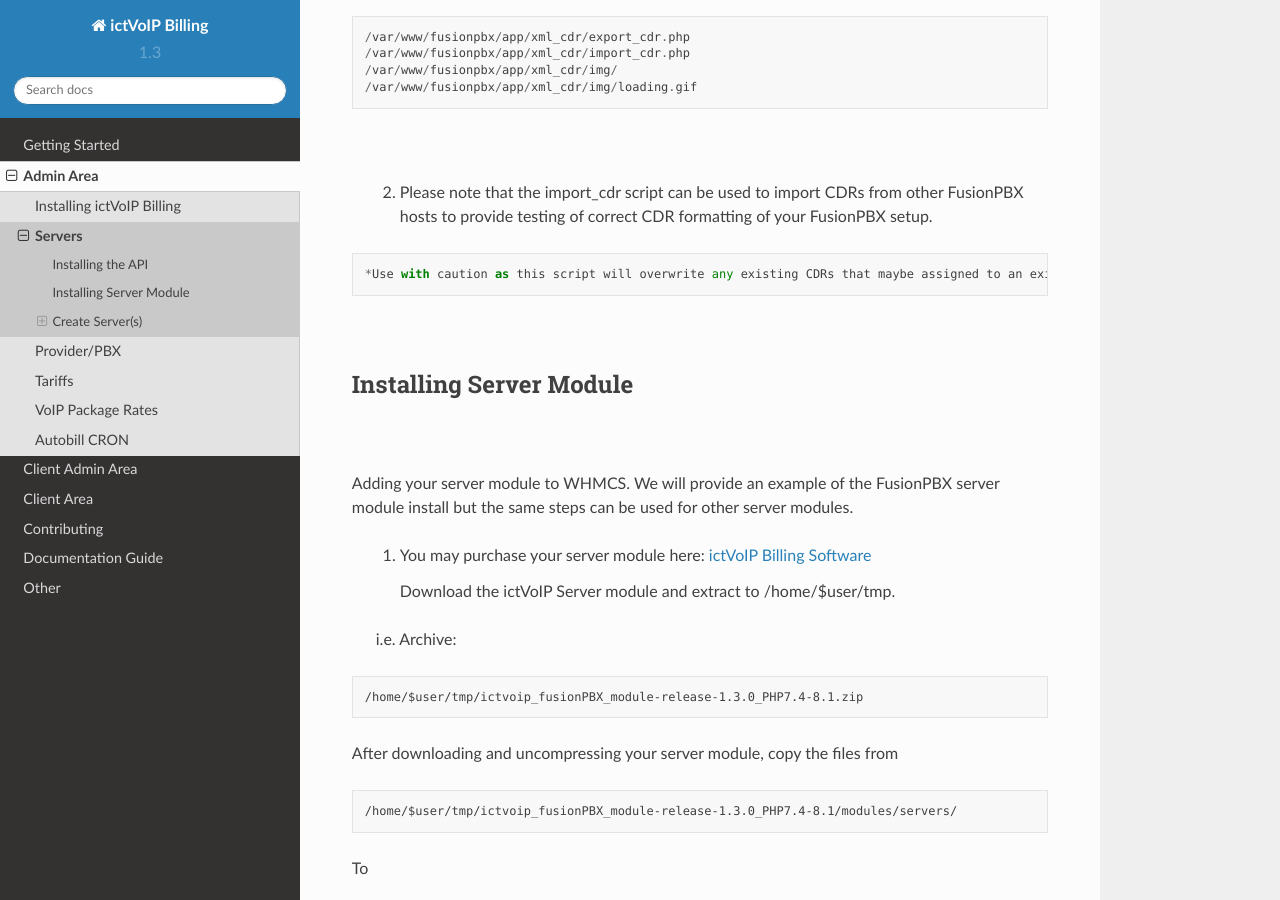
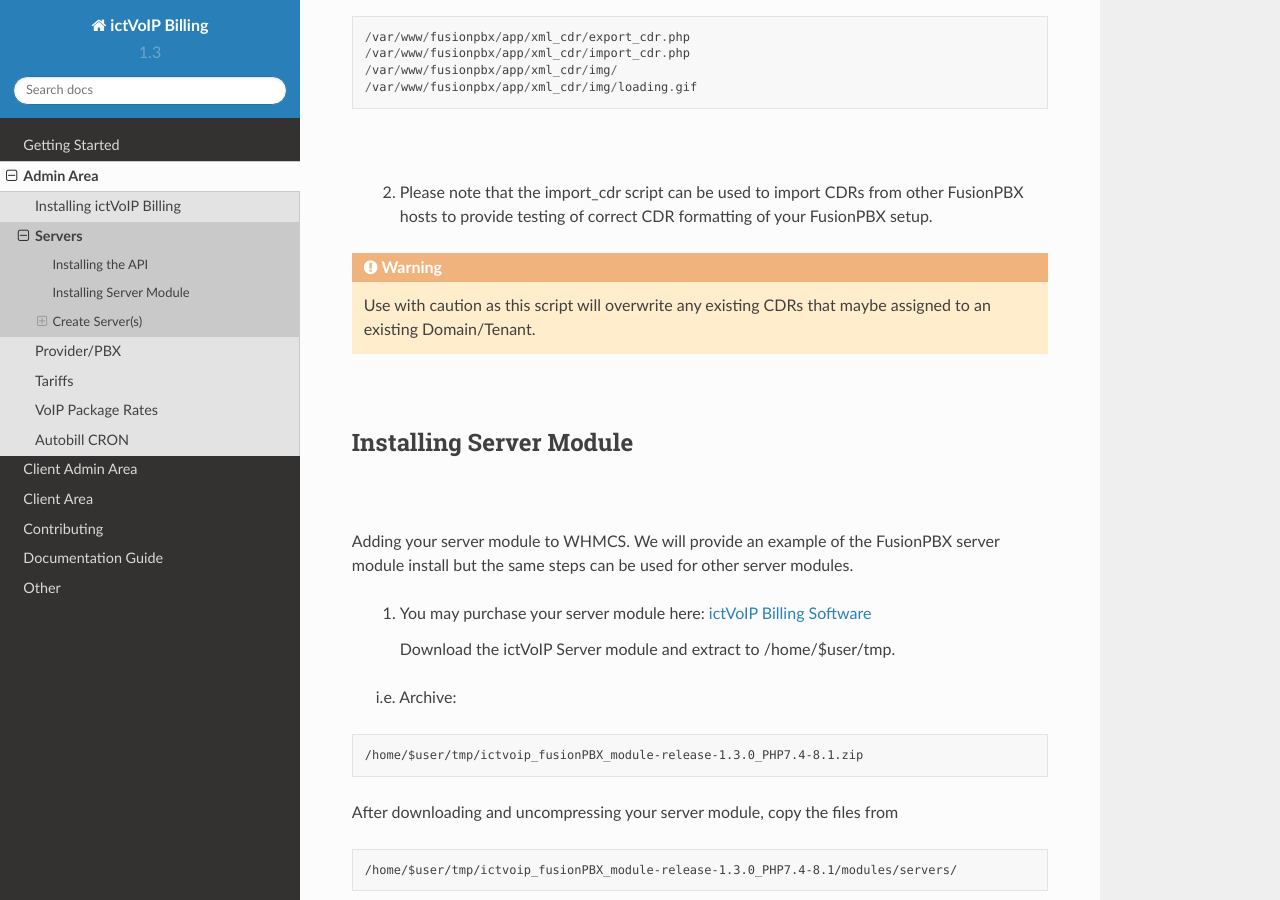
Before and after one commit to ictvoip/ictvoip-docs, a Sphinx documentation site: the page built from docs/source/admin/servers.rst, in a window 1280 px wide and 900 px high, scrolled down 1234 px. Built offline with Sphinx 7.4.7 and the Read the Docs theme 2.0.0, drawn with Linux system fonts in a browser that asks for light colours; pages that are not in the unit, such as notebooks, are missing from menus; part of the change alters nothing that is shown.

Commit message:
Update servers.rst

```diff
--- a/docs/source/admin/servers.rst
+++ b/docs/source/admin/servers.rst
@@ -45,9 +45,7 @@ This example will provide the steps required to place the APIs onto your FusionP
 
   2) Please note that the import_cdr script can be used to import CDRs from other FusionPBX hosts to provide testing of correct CDR formatting of your FusionPBX setup.
 
-::
-
-*Use with caution as this script will overwrite any existing CDRs that maybe assigned to an existing Domain/Tenant.*
+.. warning:: Use with caution as this script will overwrite any existing CDRs that maybe assigned to an existing Domain/Tenant.
 
 |
 
```
